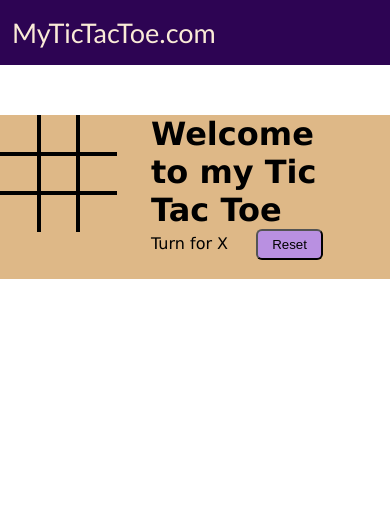
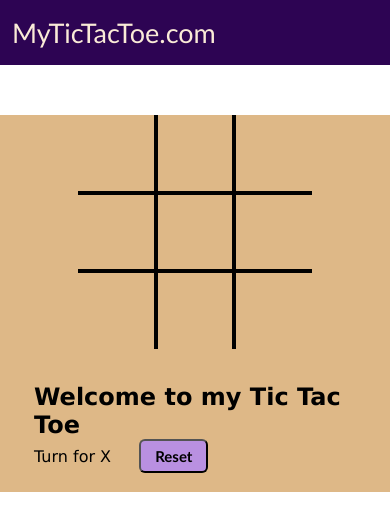
Before and after one commit to Aastha-Sri/Tic-Tac-Toe, a plain HTML site: page index.html in a window 390 px wide. Drawn offline with Linux system fonts and the light colour scheme.

Commit message:
Update style.css

```diff
--- a/style.css
+++ b/style.css
@@ -74,4 +74,33 @@ margin-top: 50px;
     background:rgb(185, 144, 225);
     border-radius: 6px;
     cursor: pointer;
+    font-family:'Trebuchet MS', 'Lucida Sans Unicode', 'Lucida Grande', 'Lucida Sans', Arial, sans-serif;
+    font-size: 15px;
+    font-weight: bolder;
 }
+
+.line{
+    background-color: black;
+    height: 3px;
+    width: 0;
+    position: absolute;
+    background-color: #911d91;
+    transition: width 1s ease-in-out;
+}
+
+@media screen and (max-width: 950px)
+{
+    .gameContainer{
+        flex-wrap: wrap;
+    }
+    .gameInfo{
+        margin-top: 34px;
+    }
+    .gameInfo h1{
+        font-size: 1.5rem;
+    }
+    .container {
+        grid-template-rows: repeat(3, 20vw);
+        grid-template-columns: repeat(3, 20vw);
+    }
+}
```
